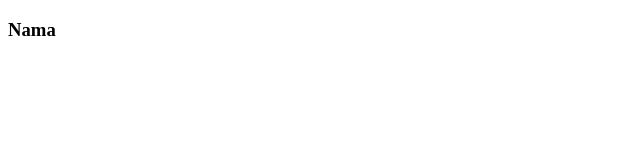
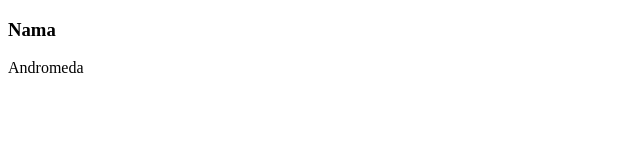
Before and after one commit to JustBung/Tugas, a plain HTML site: page nama.html in a window 1280 px wide. Shown: the full height of the page, 0-640 px from the left. Drawn offline with Linux system fonts and the light colour scheme.

Commit message:
Update nama

```diff
--- a/nama.html
+++ b/nama.html
@@ -7,5 +7,6 @@
 </head>
 <body>
     <h3>Nama</h3>
+    <p> Andromeda </p>
 </body>
 </html>
```
